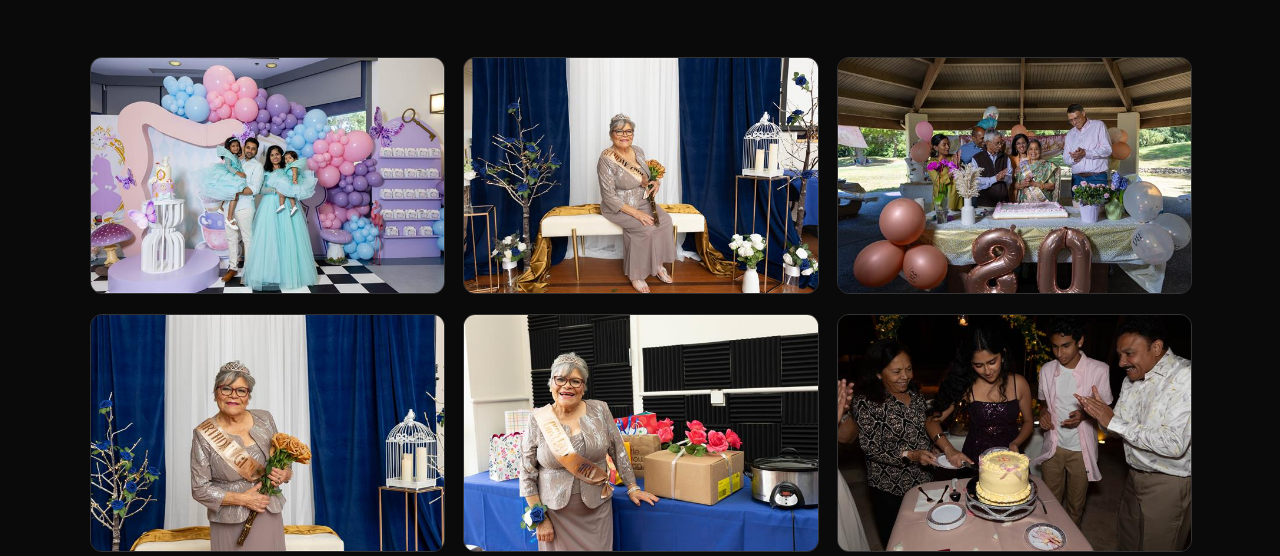
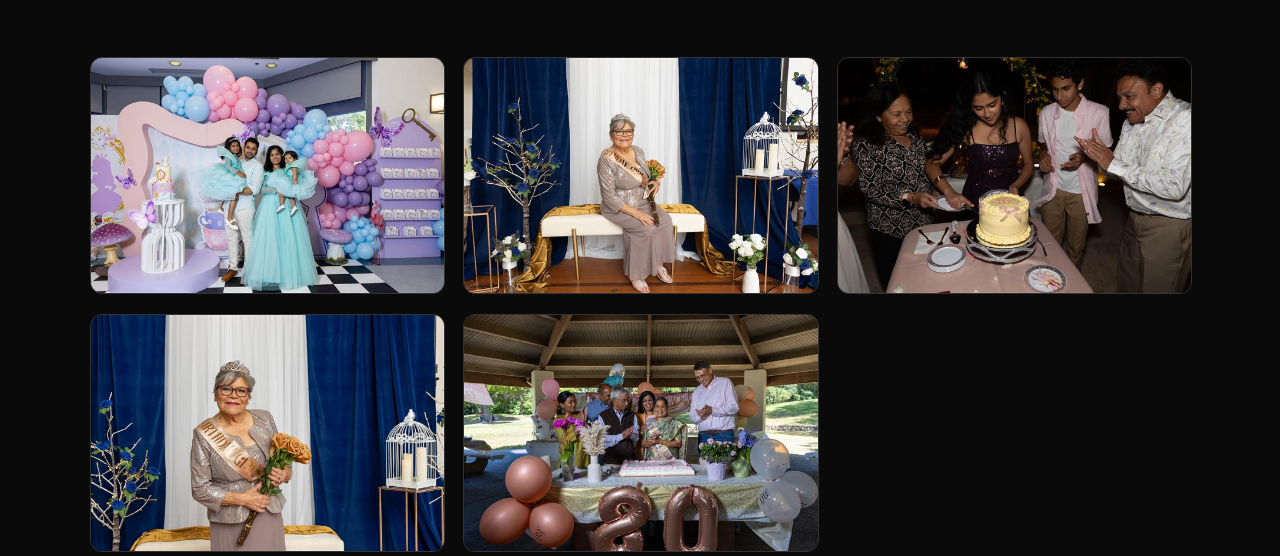
Before and after one commit to le-pham/levyphotos_website, a website: page birthday/index.html in a window 1280 px wide. Shown: the part 244-800 px from the top of the page. Drawn offline with nearby package versions, Linux system fonts and the light colour scheme; some packages are replaced by stand-ins of ours; a script that the page names is missing.

Commit message:
Update gallery and thumbnails

```diff
--- a/birthday/index.html
+++ b/birthday/index.html
@@ -224,11 +224,6 @@
                 </a>
             </div>
             <div class="gallery-item">
-                <a href="/images/birthday/birthday-04.jpg" data-fancybox="gallery">
-                    <img src="/images/thumbnails/birthday/birthday-04.jpg" alt="Birthday Photo birthday-04">
-                </a>
-            </div>
-            <div class="gallery-item">
                 <a href="/images/birthday/birthday-05.jpg" data-fancybox="gallery">
                     <img src="/images/thumbnails/birthday/birthday-05.jpg" alt="Birthday Photo birthday-05">
                 </a>
```
Also changed, not shown: images/birthday/birthday-04.jpg (deleted), images/thumbnails/birthday/birthday-04.jpg (deleted), 1 other file.
